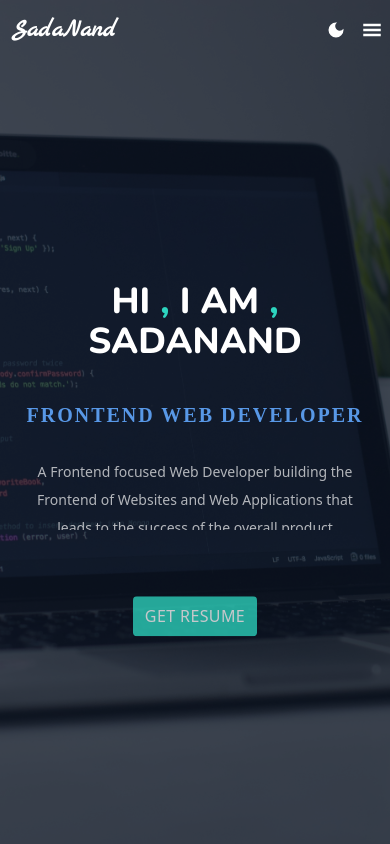
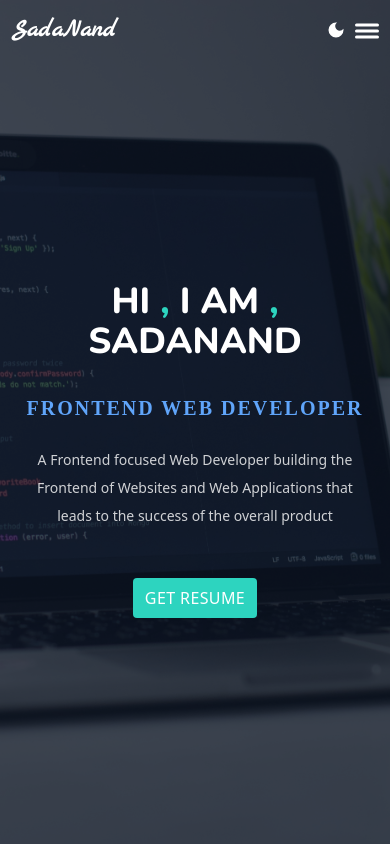
Before and after one commit to sadaatgithub/myPortfolio, a React (Create React App) app: page / in a window 390 px wide. Shown: the top 844 px of the page. Built offline with nearby package versions, Linux system fonts and the light colour scheme; a web font is replaced by a local one.

Commit message:
new hamburger added

```diff
--- a/src/App.js
+++ b/src/App.js
@@ -20,16 +20,16 @@ function App() {
   }
   useEffect(() =>{
     // setLoader(true)
-    setTimeout(() =>{
-        setLoader(false)
-    },4000)
+    // setTimeout(() =>{
+    //     setLoader(false)
+    // },4000)
 
   },[])
 
   return (
     <>
     <div className={`${toggleDark? "dark":""}`}>
-    {loader? <InitialLoader/>: <Home toggleTheme={toggleDarkLight} toggle={toggleDark} />
+    {loader? <InitialLoader setLoader={setLoader}/>: <Home toggleTheme={toggleDarkLight} toggle={toggleDark} />
     }
     </div>
     </>
--- a/src/components/EachProject.js
+++ b/src/components/EachProject.js
@@ -51,13 +51,13 @@ const EachProject = ({animDelay,...data }) => {
               <div className="p-4 flex flex-col flex-grow  dark:bg-gray-800">
                   <h4 className="mt-4 font-semibold dark:text-slate-300 uppercase">{data.title}</h4>
                   <p className="text-slate-500 text-sm dark:text-slate-400">{data.desc}</p>
-                  <div class="flex flex-col mt-4">
+                  <div className="flex flex-col mt-4">
                   <h4 className="mb-2 text-sm sm:text-base dark:text-white">TECH USED</h4>
 
                   <ul className="flex text-xs gap-2 flex-wrap">
 
-                {data.techStack.map((tech)=>{
-                  return <li className="bg-gray-200 tracking-wide sm:py-1 p-1 sm:px-2 rounded-sm dark:bg-gray-700 dark:text-gray-200">{tech}</li>
+                {data.techStack.map((tech,index)=>{
+                  return <li key={index} className="bg-gray-200 tracking-wide sm:py-1 p-1 sm:px-2 rounded-sm dark:bg-gray-700 dark:text-gray-200">{tech}</li>
                 })}
 
                 </ul>
--- a/src/components/Home.js
+++ b/src/components/Home.js
@@ -1,7 +1,7 @@
 import { GiHamburgerMenu } from "react-icons/gi";
 import {MdDarkMode,MdOutlineLightMode} from "react-icons/md"
 import { FaTimes } from "react-icons/fa";
-import { useState } from "react";
+import { useRef, useState } from "react";
 
 import Contact from "./Contact";
 import Projects from "./Projects";
@@ -15,10 +15,26 @@ import NavLinks from "./navbar/NavLinks";
 
 const Home = ({toggleTheme,toggle}) => {
   const [burgerOpen, setBurgerOpen] = useState(false);
+  const burgerState = useRef()
 
-  const burgerHandler = () => {
-    setBurgerOpen(!burgerOpen);
-  };
+
+ const hamburgerHandler = () =>{
+  const currentState = burgerState.current.getAttribute("data-state")
+  if(!currentState || currentState === "closed"){
+
+    burgerState.current.setAttribute("data-state","opened")
+    burgerState.current.setAttribute("aria-expanded","true")
+    setBurgerOpen(true)
+  } else{
+    burgerState.current.setAttribute("data-state","closed")
+    burgerState.current.setAttribute("aria-expanded","false")
+    setBurgerOpen(false)
+
+
+  }
+ }
+
+
   const [animateNav, setAnimateNav] = useState(false);
   const changeNavbarColor = () => {
     if (window.scrollY >= 90) {
@@ -48,11 +64,11 @@ const Home = ({toggleTheme,toggle}) => {
         <ul
           className={`${
             burgerOpen
-              ? "flex fixed top-0 left-0 bottom-0 right-0 bg-[#181616d8] h-[100vh]  backdrop-blur-[4px] text-white  flex-col space-y-4 justify-center items-center z-20 animate-drawerDown transition-all"
-              : "hidden sm:flex sm:flex-row sm:text-black font-lighter sm:relative sm:gap-x-1 lg:gap-x-6 sm:justify-end lg:justify-between ml-auto lg:mr-8"
-          } [&>*]:py-1 ${animateNav? " dark:[&>*]:text-white":"[&>*]:text-white/90 [&>*:hover]:text-white"}`}
+              ? "fixed inset-0 bg-[#181616f1] scale-100   backdrop-blur-[4px] text-white   z-20 "
+              : "invisible opacity-0 fixed inset-0 scale-0  sm:space-y-0  sm:visible sm:opacity-100 sm:scale-100 sm:static sm:flex sm:flex-row sm:text-black font-lighter  sm:gap-x-1 lg:gap-x-6 sm:justify-end lg:justify-between ml-auto lg:mr-8"
+          } transition-all duration-300 ease-linear [&>*]:py-1 h-screen sm:h-auto flex flex-col space-y-4 justify-center items-center ${animateNav? " dark:[&>*]:text-white":"[&>*]:text-white/90 [&>*:hover]:text-white"}`}
         >
-          <NavLinks burgerMenu={setBurgerOpen}/>
+          <NavLinks burgerMenu={hamburgerHandler}/>
 
         </ul>
         <ResumeButton text={"RESUME"}/>
@@ -73,14 +89,22 @@ const Home = ({toggleTheme,toggle}) => {
 {/* Hamburger menu ------------------------> */}
 
 
-        <div className="sm:hidden z-40 absolute right-2 dark:text-white">
-          {burgerOpen ? (
-            <FaTimes onClick={burgerHandler} color={"white"} size={25} />
-          ) : (
-            <GiHamburgerMenu onClick={burgerHandler} size={20} className={`${animateNav? "text-black dark:text-white":"text-white"}`} />
-          )}
+        <div className="sm:hidden z-40 absolute right-2 top-4 dark:text-white">
+
+        <button ref={burgerState} className="button-one" aria-controls="primary-navigation" aria-expanded="false" onClick={hamburgerHandler}>
+    <svg fill={`${animateNav? "var(--button-color-dark)":"var(--button-color)"}`} className="hamburger" viewBox="0 0 100 100" width="30">
+      <rect className="line top" width="80" height="10" x="10" y="25" rx="5">
+      </rect>
+      <rect className="line middle" width="80" height="10" x="10" y="45" rx="5">
+      </rect>
+      <rect className="line bottom" width="80" height="10" x="10" y="65" rx="5">
+      </rect>
+    </svg>
+  </button>
         </div>
       </div>
+
+
         <div className=" mx-auto flex flex-col h-full">
 
 {/* Hero section-------------------> */}
--- a/src/components/navbar/NavLinks.js
+++ b/src/components/navbar/NavLinks.js
@@ -7,7 +7,7 @@ const NavLinks = ({burgerMenu}) => {
 const navLinks = ["home","about","projects","contact"]
 
 const closeSubmenu = () =>{
-  burgerMenu(false)
+  burgerMenu()
 }
 
   return (
@@ -17,7 +17,7 @@ const closeSubmenu = () =>{
     const animDelay = "anim-delay-" + 100 * index
 
         return (
-        <Link
+        <Link key={index}
             activeClass="btn-active"
             to={link}
             spy={true}
--- a/src/index.css
+++ b/src/index.css
@@ -42,14 +42,14 @@
     #text-effect>path:nth-child(1){
       stroke-dasharray: 301;
       stroke-dashoffset: 301px;
-      animation: text-effect 2.5s ease forwards;
+      animation: text-effect 3s ease forwards;
 
 
   }
   #text-effect>path:nth-child(2){
       stroke-dasharray: 193px;
       stroke-dashoffset: 193px;
-      animation: text-effect 2.5s ease forwards;
+      animation: text-effect 3s ease forwards;
       /* animation: fill 1s ease forwards 2.5s; */
   }
 
@@ -94,3 +94,32 @@
   .anim-delay-1500{
     animation-delay:1.5s;
   }
+
+  .button-one {
+    --button-color: #ffff;
+    --button-color-dark:rgb(64, 204, 197);
+  }
+  .button-one .line {
+    transition: y 300ms ease-in 300ms, rotate 300ms ease-in, opacity 0ms 300ms;
+    transform-origin: center;
+  }
+
+  .button-one[aria-expanded="true"] .line {
+    transition: y 300ms ease-in, rotate 300ms ease-in 300ms, opacity 0ms 300ms;
+  }
+
+  .button-one[aria-expanded="true"] :is(.top, .bottom) {
+    y: 45;
+  }
+
+  .button-one[aria-expanded="true"] .top {
+    rotate: 45deg;
+  }
+
+  .button-one[aria-expanded="true"] .middle {
+    opacity: 0;
+  }
+
+  .button-one[aria-expanded="true"] .bottom {
+    rotate: -45deg;
+  }
--- a/tailwind.config.js
+++ b/tailwind.config.js
@@ -25,12 +25,14 @@ module.exports = {
           "slideInLeft 0.5s cubic-bezier(0.250, 0.460, 0.450, 0.940) both",
         slideInRight:
           "slideInRight 0.5s cubic-bezier(0.250, 0.460, 0.450, 0.940) both",
-        drawerDown:
+          drawerDown:
           "drawerDown 0.5s cubic-bezier(0.250, 0.460, 0.450, 0.940)  both",
+          drawerUp:
+          "drawerUp 0.5s cubic-bezier(0.250, 0.460, 0.450, 0.940)  both",
         scaleDownCenter:
           "scaleDownCenter 0.8s cubic-bezier(0.250, 0.460, 0.450, 0.940) both",
         slidUpFast:
-          "slidUpFast 2s cubic-bezier(0.250, 0.460, 0.450, 0.940) 4s both",
+          "slidUpFast 2s cubic-bezier(0.250, 0.460, 0.450, 0.940)  both",
         slideInBottom:
           "slideInBottom 1s cubic-bezier(0.250, 0.460, 0.450, 0.940) both",
       },
@@ -94,6 +96,20 @@ module.exports = {
             opacity: 1,
           },
         },
+        drawerUp: {
+          "0%": {
+            // -webkit-transform: translateX(-1000px);
+            clipPath: "polygon(0 0, 100% 0, 100% 100%, 0% 100%)",
+
+            opacity: 1,
+          },
+          "100%": {
+            // -webkit-transform: translateX(0);
+            clipPath: "polygon(0 0, 100% 0, 100% 0, 0 0)",
+
+            opacity: 0,
+          },
+        },
         scaleDownCenter: {
           "0%": {
             transform: "scale(1.5)",
```
Also changed, not shown: src/components/InitialLoader.js (+7 -6 lines).
